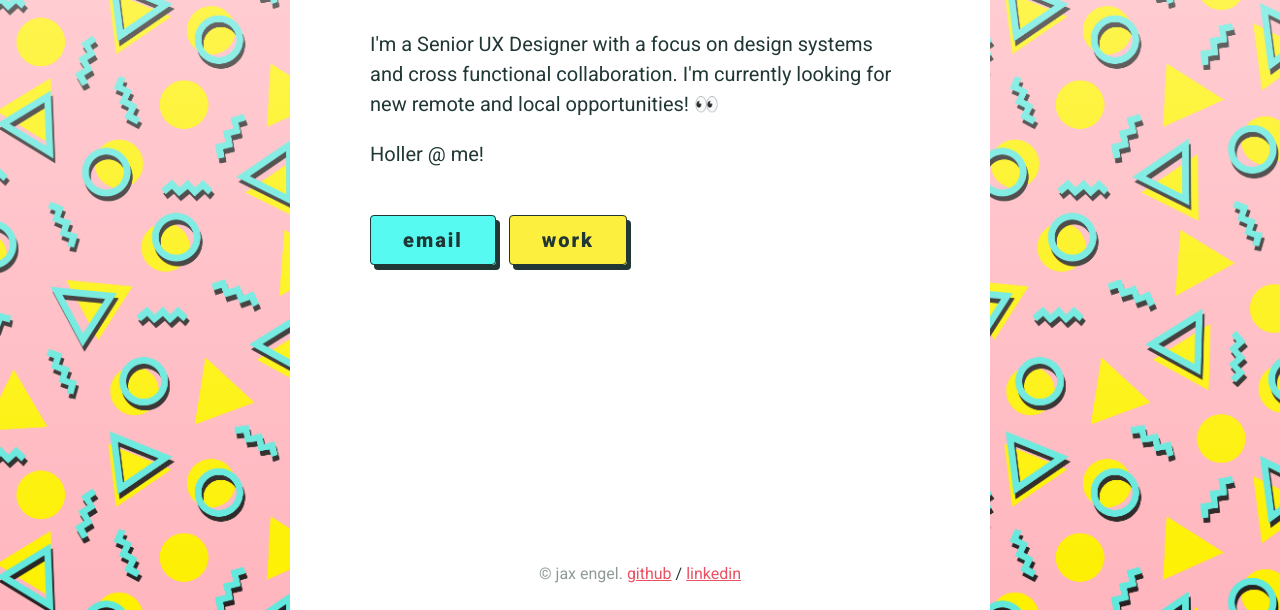
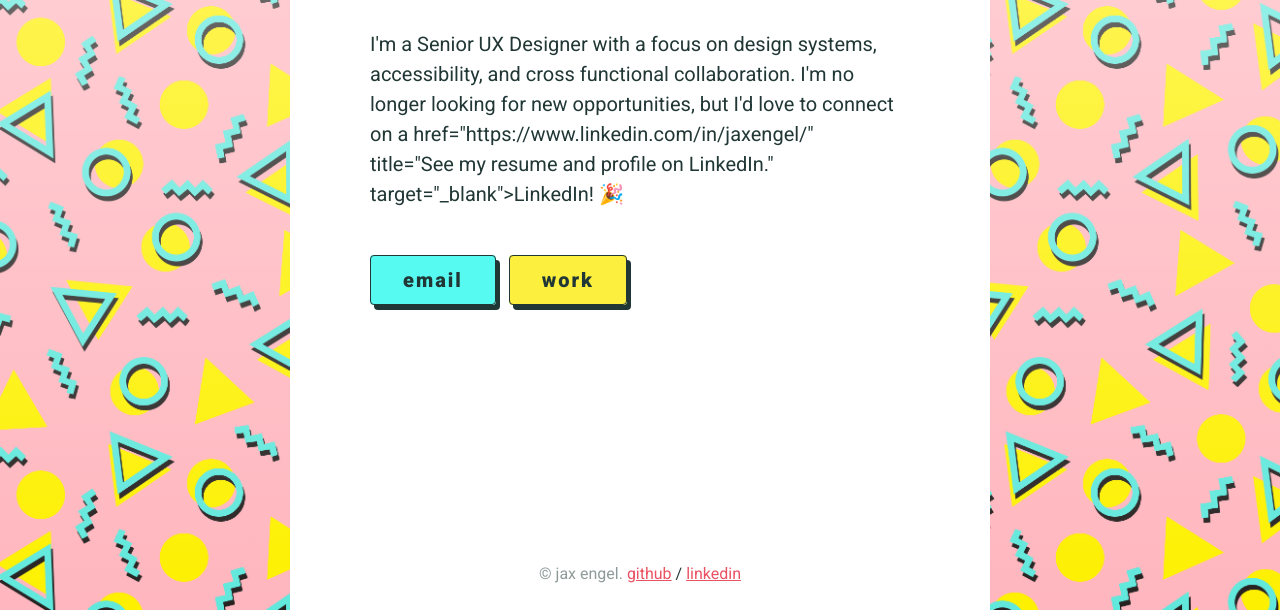
Before and after one commit to jaxatto/jax-portfolio, a website: page index.html in a window 1280 px wide. Shown: the part 190-800 px from the top of the page. Drawn offline with Linux system fonts and the light colour scheme.

Commit message:
Update index.html

```diff
--- a/index.html
+++ b/index.html
@@ -27,10 +27,8 @@
 
       <div class="about-text">
         <p>
-          I'm a Senior UX Designer with a focus on design systems and cross functional collaboration. I'm currently looking for new remote and local opportunities! 👀
+          I'm a Senior UX Designer with a focus on design systems, accessibility, and cross functional collaboration. I'm no longer looking for new opportunities, but I'd love to connect on a href="https://www.linkedin.com/in/jaxengel/" title="See my resume and profile on LinkedIn." target="_blank">LinkedIn</a>! 🎉
         </p>
-
-        <p>Holler @ me!</p>
       </div>
 
       <div class="btn-group">
```
